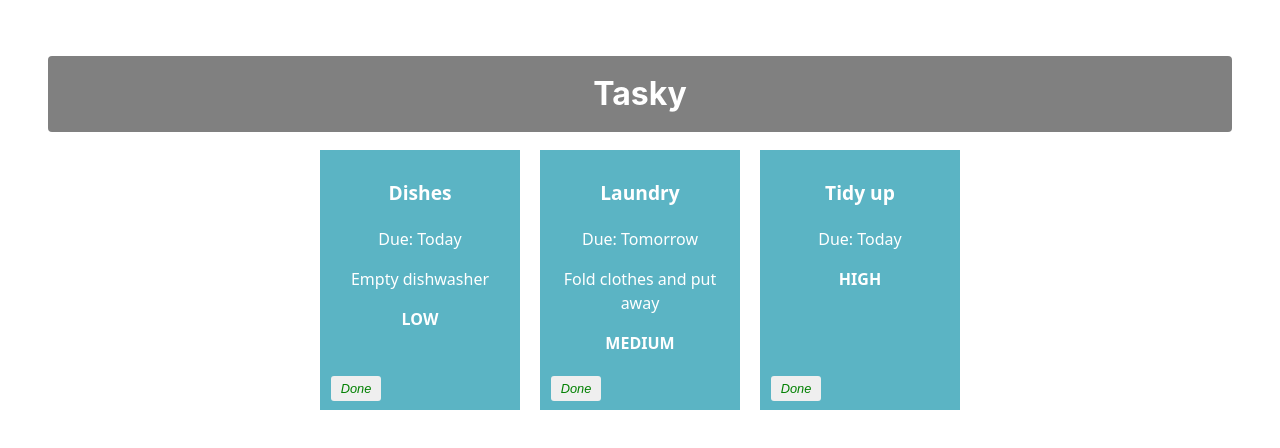
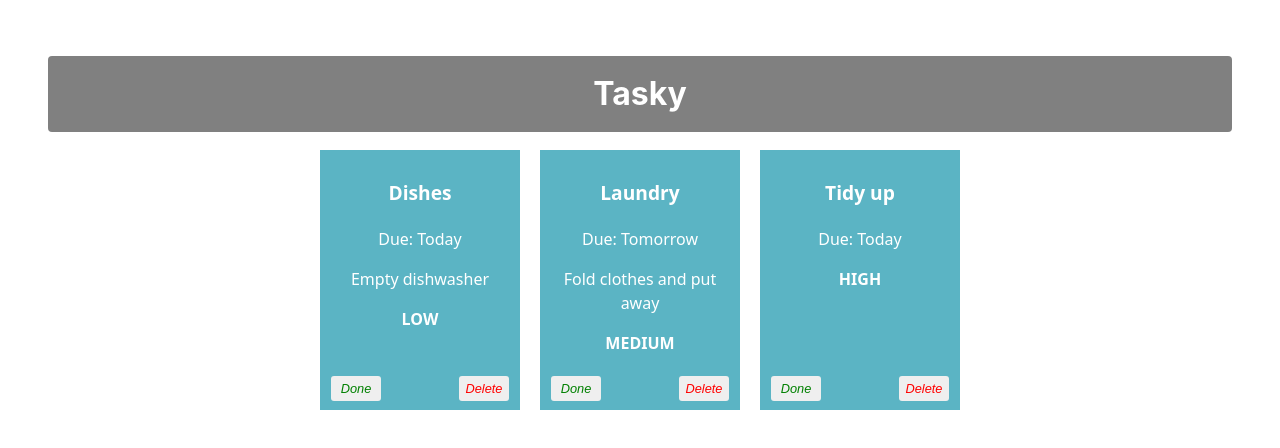
Before and after one commit to PaulsGitH/react-basics-labs, a React (Vite) app in the folder tasky/: page / in a window 1280 px wide. Shown: the top 448 px of the page. Built offline with nearby package versions, Linux system fonts and the light colour scheme.

Commit message:
Delete a task

```diff
--- a/tasky/src/App.css
+++ b/tasky/src/App.css
@@ -67,3 +67,10 @@
   left: 5px;
   color: green;
 }
+
+.deleteButton {
+  position: absolute;
+  bottom: 5px;
+  right: 5px;
+  color: red;
+}
--- a/tasky/src/App.jsx
+++ b/tasky/src/App.jsx
@@ -17,9 +17,13 @@
     const tasks = [...taskState.tasks];
     tasks[taskIndex].done = !tasks[taskIndex].done;
     setTaskState({ tasks });
-    // console.log(`${taskIndex} ${tasks[taskIndex].done}`); // optional
   };
 
+  const deleteHandler = (taskIndex) => {
+    const tasks = [...taskState.tasks];
+    tasks.splice(taskIndex, 1);
+    setTaskState({ tasks });
+  };
 
 
 
@@ -32,11 +36,13 @@
           title={task.title}
           description={task.description}
           deadline={task.deadline}
-          priority={task.priority}     // retained if you have it
+          priority={task.priority}   // kept from exercises
           done={task.done}
           markDone={() => doneHandler(index)}
+          deleteTask={() => deleteHandler(index)}   // ADD THIS
         />
       ))}
+
     </div>
   );
 }
--- a/tasky/src/components/Task.jsx
+++ b/tasky/src/components/Task.jsx
@@ -8,6 +8,7 @@
       <p>{props.description}</p>
       <p className="priority">{props.priority}</p>
       <button onClick={props.markDone} className="doneButton">Done</button>
+      <button className="deleteButton" onClick={props.deleteTask}>Delete</button>
     </div>
   );
 }
```
